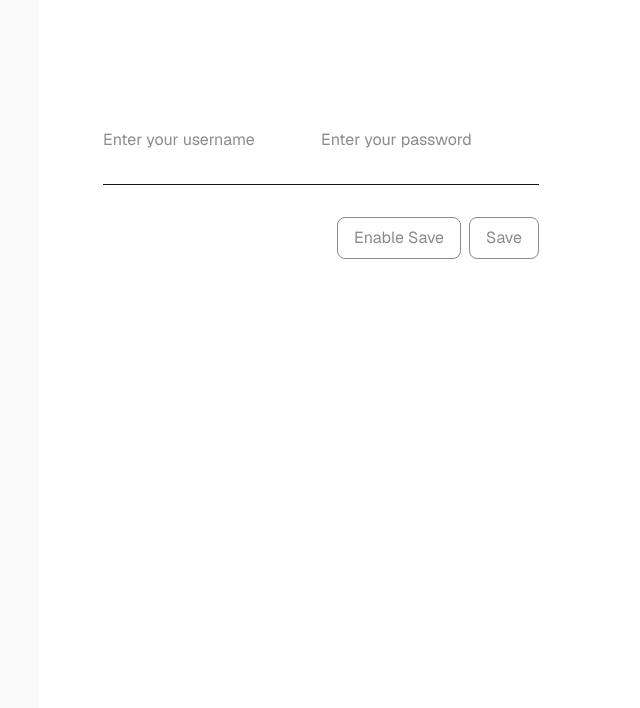
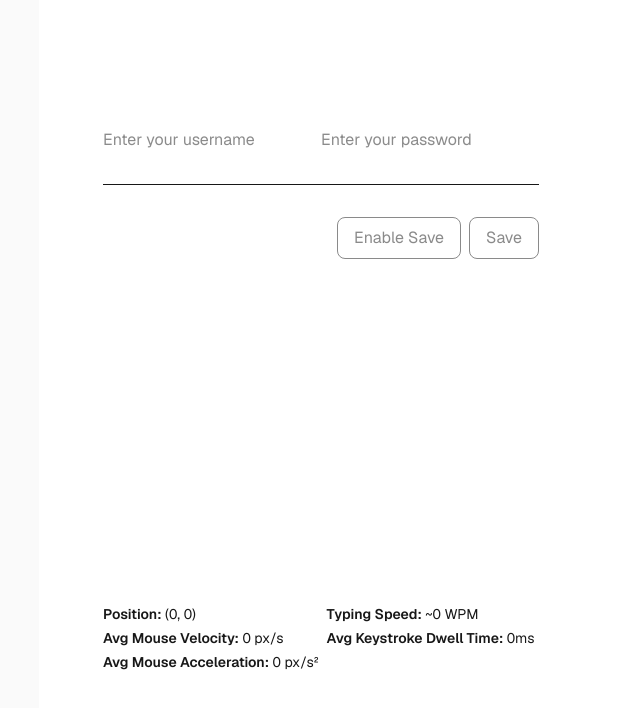
Before and after one commit to sallvi/behavior-profiling, a Next.js app: page / in a window 1280 px wide. Shown: the top 708 px of the page, without its empty margins (217-857 px from the left). Built offline with nearby package versions, Linux system fonts and the light colour scheme.

Commit message:
Introduce analysis and propagation of mouse movements and key strokes.

```diff
--- a/app/api/save/route.js
+++ b/app/api/save/route.js
@@ -1,19 +1,19 @@
 import { list, put } from '@vercel/blob';
 
-const FILE_NAME = 'data.txt';
+const FILE_NAME = 'data.2.txt';
 
 export async function POST(req) {
-    const { username, password } = await req.json();
     function escapeCsvField(text) {
         return `"${String(text).replace(/"/g, '""')}"`;
     }
-    const line = escapeCsvField(username) + "," + escapeCsvField(password) + "\n";
+    const data = await req.json();
+    const line = Object.values(data).map(escapeCsvField).join(",") + "\n";
     console.log("Received request to /api/save with text " + line);
 
     const existing = await list();
     const file = existing.blobs.find(b => b.pathname === FILE_NAME)
 
-    let csvContent = 'username,password\n';
+    let csvContent = Object.keys(data).join(",") + "\n";
     if (file) {
         const url = `${file.url}?t=${Date.now()}`;
         const res = await fetch(file.url, { cache: 'no-store' });
@@ -25,7 +25,7 @@ export async function POST(req) {
     }
 
     csvContent += line;
-    console.log("Saving new text " + csvContent);
+    console.log("Saving new text:\n" + csvContent);
 
     await put(FILE_NAME, csvContent, {
         contentType: 'text/plain',
--- a/app/globals.css
+++ b/app/globals.css
@@ -36,6 +36,6 @@ button {
   padding: 0.5rem 1rem;
 }
 button:disabled {
-  opacity: 0.5;
+  opacity: 0.5 !important;
   cursor: not-allowed;
 }
--- a/app/page.tsx
+++ b/app/page.tsx
@@ -1,11 +1,62 @@
 'use client';
-import Image from "next/image";
-import { useState } from "react";
+import { useState, useEffect, useRef, useCallback } from "react";
+
+interface MouseData {
+  x: number;
+  y: number;
+  timestamp: number;
+  velocity: number;
+  acceleration: number;
+}
+
+interface KeystrokeData {
+  key: string;
+  timestamp: number;
+  dwellTime: number;
+  flightTime: number;
+}
+
+interface DeviceFingerprint {
+  screen: {
+    width: number;
+    height: number;
+    colorDepth: number;
+    pixelRatio: number;
+    availWidth: number;
+    availHeight: number;
+  };
+  browser: {
+    userAgent: string;
+    language: string;
+    languages: string[];
+    platform: string;
+    cookieEnabled: boolean;
+    hardwareConcurrency: number;
+    maxTouchPoints: number;
+  };
+  device: {
+    type: string;
+    browser: string;
+  };
+  timezone: {
+    offset: number;
+    name: string;
+  };
+}
+
+
 
 export default function Home() {
   const [username, setUsername] = useState("");
   const [password, setPassword] = useState("");
   const [enabled, setEnabled] = useState(false);
+
+  const [mouseData, setMouseData] = useState<MouseData[]>([]);
+  const [keystrokeData, setKeystrokeData] = useState<KeystrokeData[]>([]);
+  const [currentMouse, setCurrentMouse] = useState({ x: 0, y: 0 });
+  const lastMouseData = useRef<MouseData | null>(null);
+  const keyDownTimes = useRef<Map<string, number>>(new Map());
+  const lastKeyUpTime = useRef<number>(0);
 
   async function handleSubmit(e: React.FormEvent<HTMLFormElement>) {
     e.preventDefault();
@@ -14,15 +65,155 @@ export default function Home() {
       headers: {
         'Content-Type': 'application/json',
       },
-      body: JSON.stringify({ username, password }),
+      body: JSON.stringify({
+        username,
+        password,
+        mouseAverageVelocity: getAverageVelocity(),
+        mouseAverageAcceleration: getAverageAcceleration(),
+        averageDwellTime: getAverageDwellTime(),
+        averageTypingSpeed: getAverageTypingSpeed()
+      }),
     })
     setUsername("");
     setPassword("");
+    setMouseData([]);
+    setKeystrokeData([]);
     setEnabled(false);
   }
   function isFormEmpty() {
     return !username || !password;
   }
+
+  // Mouse tracking with acceleration calculation
+  const handleMouseMove = useCallback(
+    (event: MouseEvent) => {
+      const timestamp = Date.now();
+
+      const x = event.clientX
+      const y = event.clientY
+      let velocity = 0;
+      let acceleration = 0;
+
+      if (lastMouseData.current) {
+        const deltaTime = timestamp - lastMouseData.current.timestamp;
+        const deltaX = x - lastMouseData.current.x;
+        const deltaY = y - lastMouseData.current.y;
+        const distance = Math.sqrt(deltaX * deltaX + deltaY * deltaY);
+
+        // Convert to per-second units (deltaTime is in milliseconds)
+        velocity = deltaTime > 0 ? (distance / deltaTime) * 1000 : 0;
+        acceleration =
+          deltaTime > 0
+            ? ((velocity - lastMouseData.current.velocity) / deltaTime) * 1000
+            : 0;
+      }
+
+      const newData: MouseData = { x, y, timestamp, velocity, acceleration };
+      lastMouseData.current = newData;
+
+      setCurrentMouse({ x, y });
+      setMouseData((prev) => [...prev.slice(-1000), newData]); // Keep last 150 points
+    },
+    []
+  );
+  // Keystroke pattern analysis
+  const handleKeyDown = useCallback(
+    (event: KeyboardEvent) => {
+      const key = event.key;
+      const timestamp = Date.now();
+      if (!keyDownTimes.current.has(key)) {
+        keyDownTimes.current.set(key, timestamp);
+      }
+      console.log("Key down: ", keyDownTimes, timestamp);
+    },
+    [true]
+  );
+  const handleKeyUp = useCallback(
+    (event: KeyboardEvent) => {
+      const key = event.key;
+      const timestamp = Date.now();
+      const keyDownTime = keyDownTimes.current.get(key);
+
+      if (keyDownTime) {
+        const dwellTime = timestamp - keyDownTime;
+
+        const flightTime =
+          lastKeyUpTime.current > 0 ? keyDownTime - lastKeyUpTime.current : 0;
+
+        const newKeystroke: KeystrokeData = {
+          key,
+          timestamp,
+          dwellTime,
+          flightTime,
+        };
+
+        setKeystrokeData((prev) => [...prev.slice(-149), newKeystroke]); // Keep last 150 keystrokes
+        keyDownTimes.current.delete(key);
+        lastKeyUpTime.current = timestamp;
+      }
+    },
+    []
+  );
+
+  const getAverageVelocity = () => {
+    if (mouseData.length === 0) return 0;
+    const sum = mouseData.reduce((acc, data) => acc + data.velocity, 0);
+    return (sum / mouseData.length).toFixed(2);
+  };
+  const getAverageAcceleration = () => {
+    if (mouseData.length === 0) return 0;
+    const sum = mouseData.reduce(
+      (acc, data) => acc + Math.abs(data.acceleration),
+      0
+    );
+    return (sum / mouseData.length).toFixed(2);
+  };
+  const getAverageTypingSpeed = () => {
+    console.log(keystrokeData)
+    if (keystrokeData.length < 2) return 0;
+    const totalTime =
+      keystrokeData[keystrokeData.length - 1].timestamp -
+      keystrokeData[0].timestamp;
+    const wpm = (keystrokeData.length / (totalTime / 1000)) * 12; // Rough WPM calculation
+    return wpm.toFixed(1);
+  };
+  const getAverageDwellTime = () => {
+    if (keystrokeData.length === 0) return 0;
+    const sum = keystrokeData.reduce((acc, data) => acc + data.dwellTime, 0);
+    return (sum / keystrokeData.length).toFixed(1);
+  };
+
+  useEffect(() => {
+    setMouseData([]);
+    setKeystrokeData([]);
+    lastMouseData.current = null;
+    keyDownTimes.current.clear();
+    lastKeyUpTime.current = 0;
+
+    // // Collect device fingerprint and network info
+    // setIsCollectingFingerprint(true);
+    // try {
+    //   const [fingerprint] = await Promise.all([collectDeviceFingerprint()]);
+    //   setDeviceFingerprint(fingerprint);
+    // } catch (error) {
+    //   console.error("Error collecting fingerprint:", error);
+    // } finally {
+    //   setIsCollectingFingerprint(false);
+    // }
+  }, []);
+
+  // Set up event listeners for mouse/keyboard tracking
+  useEffect(() => {
+    document.addEventListener("mousemove", handleMouseMove);
+    document.addEventListener("keydown", handleKeyDown);
+    document.addEventListener("keyup", handleKeyUp);
+
+    return () => {
+      document.removeEventListener("mousemove", handleMouseMove);
+      document.removeEventListener("keydown", handleKeyDown);
+      document.removeEventListener("keyup", handleKeyUp);
+    };
+  }, [handleMouseMove, handleKeyDown, handleKeyUp]);
 
   return (
     <div className="flex min-h-screen items-center justify-center bg-zinc-50 font-sans dark:bg-black">
@@ -56,6 +247,70 @@ export default function Home() {
             </button>
           </div>
         </form>
+
+        <div className="flex gap-2 justify-end mt-4">
+        {/* Mouse Tracking Area */}
+        <div className="space-y-3">
+          <div className="text-sm space-y-1">
+            <div>
+              <span className="font-semibold">Position:</span>{" "}
+              <span className=" tabular-nums">
+                ({currentMouse.x}, {currentMouse.y})
+              </span>
+            </div>
+            <div>
+              <span className="font-semibold">Avg Mouse Velocity:</span>{" "}
+              <span className="tabular-nums">{getAverageVelocity()}</span>{" "}
+              px/s
+            </div>
+            <div>
+              <span className="font-semibold">
+                Avg Mouse Acceleration:
+              </span>{" "}
+              <span className="tabular-nums">
+                {getAverageAcceleration()}
+              </span>{" "}
+              px/s²
+            </div>
+          </div>
+        </div>
+        {/* Keystroke Analysis Debug */}
+        <div className="space-y-3">
+          <div className="text-sm space-y-1">
+            <div>
+              <span className="font-semibold">Typing Speed:</span> ~
+              <span className="tabular-nums">
+                {getAverageTypingSpeed()}
+              </span>{" "}
+              WPM
+            </div>
+            <div>
+              <span className="font-semibold">
+                Avg Keystroke Dwell Time:
+              </span>{" "}
+              <span className="tabular-nums">
+                {getAverageDwellTime()}
+              </span>
+              ms
+            </div>
+          </div>
+
+          {/* Recent keystroke timings */}
+          {/* {keystrokeData.length > 0 && (
+            <div className="h-80 overflow-y-auto bg-zinc-50 p-2 rounded-lg text-xs">
+              {keystrokeData
+                .slice(-10)
+                .reverse()
+                .map((keystroke, index) => (
+                  <div key={index} className="flex justify-between">
+                    <span>&quot;{keystroke.key}&quot;</span>
+                    <span>{keystroke.dwellTime}ms</span>
+                  </div>
+                ))}
+            </div>
+          )} */}
+        </div>
+        </div>
       </main>
     </div>
   );
```
